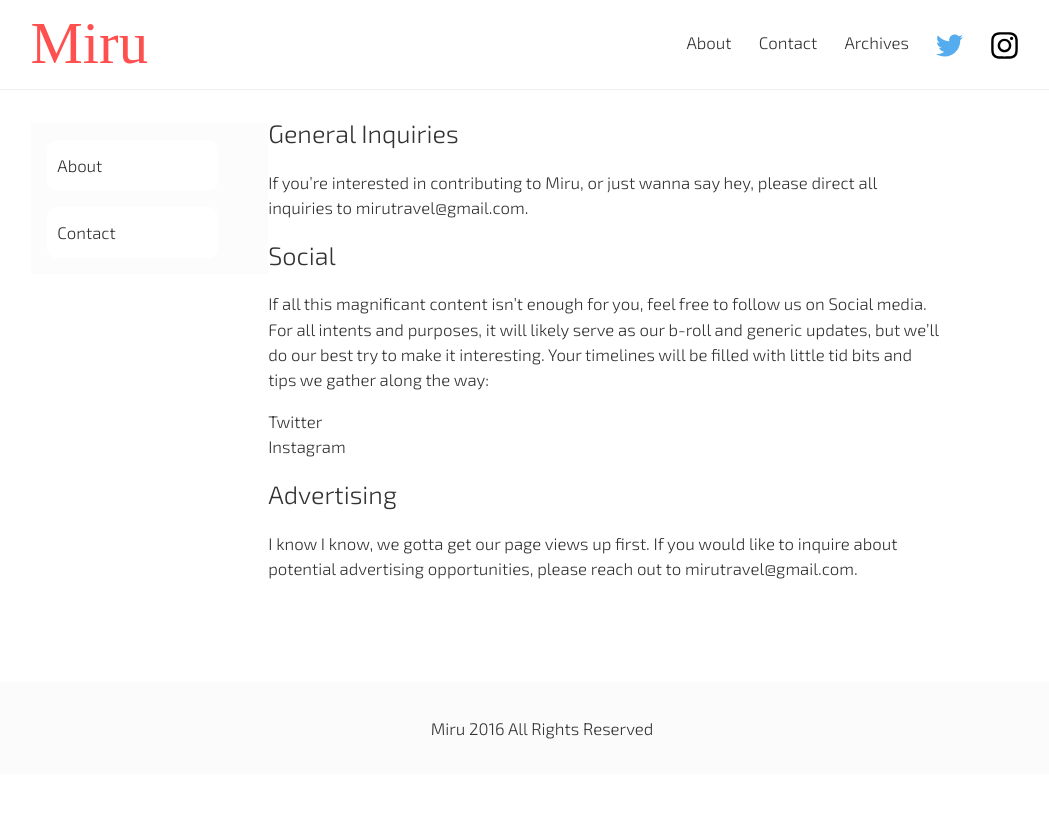
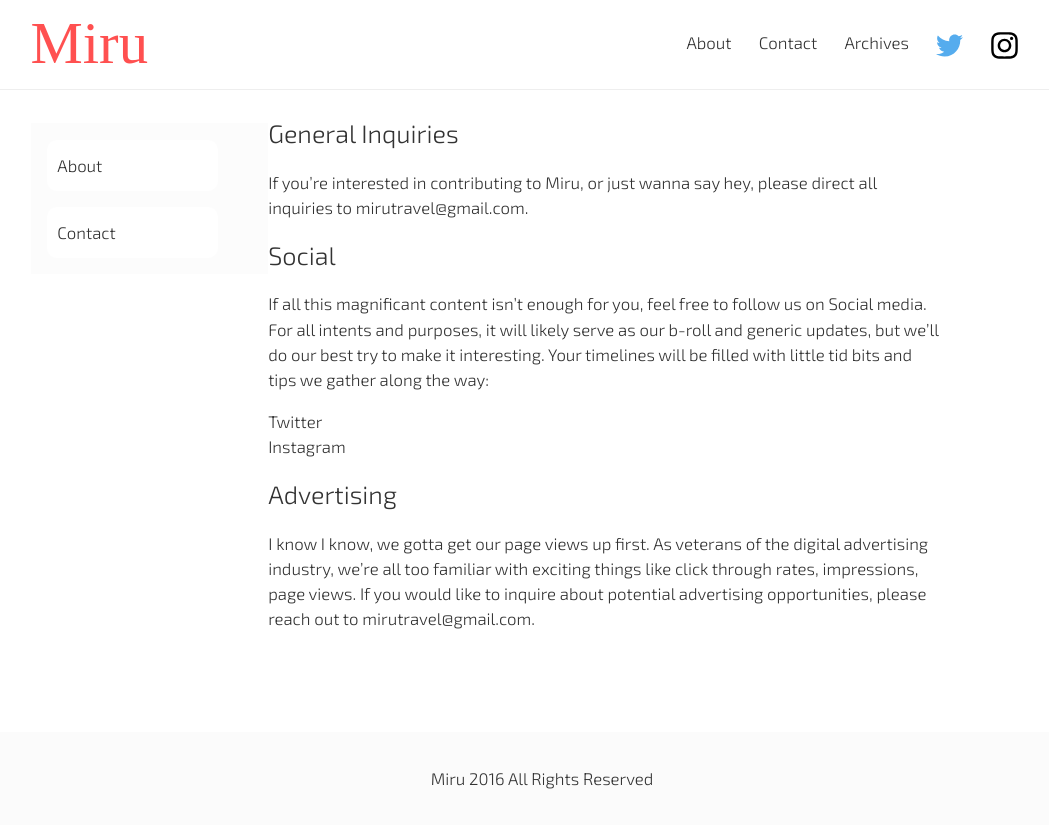
Before and after one commit to PHironaka/Miru-Blog, a Jekyll site: the page built from contact.md, in a window 1280 px wide. Shown: the top 828 px of the page, without its empty margins (98-1147 px from the left). Built offline with Jekyll 4.4.1, drawn with Linux system fonts in a browser that asks for light colours; some web fonts are replaced; a script that is not in the unit is left out; comment, search, counter and statistics services are not loaded.

Commit message:
Updated Contact

```diff
--- a/contact.md
+++ b/contact.md
@@ -17,4 +17,4 @@ If all this magnificant content isn't enough for you, feel free to follow us on
 
 # Advertising
 
-I know I know, we gotta get our page views up first. If you would like to inquire about potential advertising opportunities, please reach out to [mirutravel@gmail.com](mailto:mirutravel@gmail.com).
+I know I know, we gotta get our page views up first. As veterans of the digital advertising industry, we're all too familiar with exciting things like click through rates, impressions, page views. If you would like to inquire about potential advertising opportunities, please reach out to [mirutravel@gmail.com](mailto:mirutravel@gmail.com).
```
